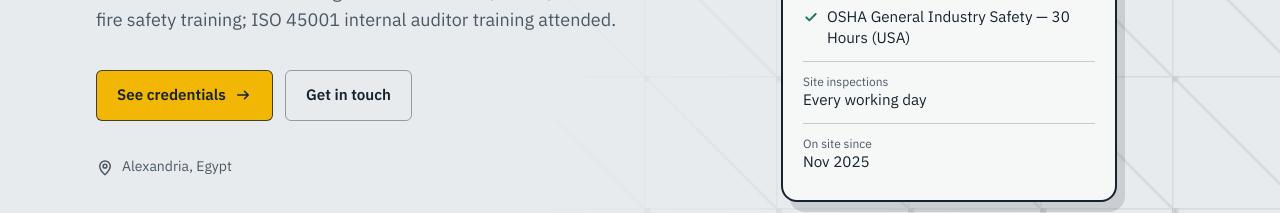
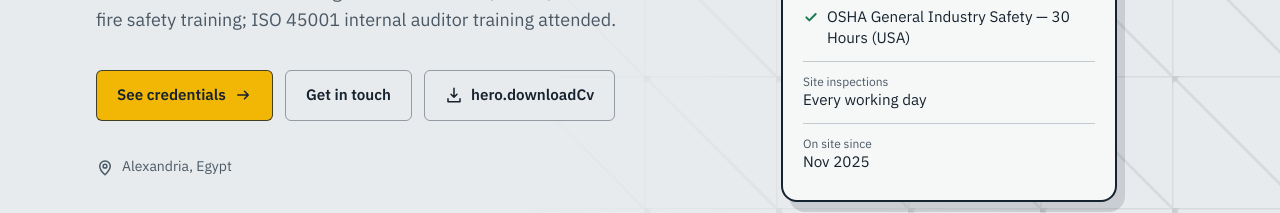
Before and after one commit to AbdulrahmanHabiba/hse-portfolio, a Next.js app: page /en in a window 1280 px wide. Shown: the part 649-862 px from the top of the page. Built offline with nearby package versions, Linux system fonts and the light colour scheme; no server answers.

Commit message:
Add styled CV action and grouped icon-led skills

```diff
--- a/src/components/site/home-hero.tsx
+++ b/src/components/site/home-hero.tsx
@@ -31,6 +31,12 @@ export async function HomeHero({ profile, certifications, since }: Props) {
             <Link href="/contact" className={buttonStyles({ variant: "secondary" })}>
               {t("getInTouch")}
             </Link>
+            {profile.cvUrl ? (
+              <a href={profile.cvUrl} target="_blank" rel="noopener noreferrer" className={buttonStyles({ variant: "secondary" })} aria-label={t("downloadCv")}>
+                <svg aria-hidden="true" viewBox="0 0 24 24" width="18" height="18" fill="none" stroke="currentColor" strokeWidth="2" strokeLinecap="round" strokeLinejoin="round"><path d="M12 3v12m-4-4 4 4 4-4M4 17v4h16v-4"/></svg>
+                {t("downloadCv")}
+              </a>
+            ) : null}
           </div>
 
           <p className="mt-9 flex items-start gap-2 text-sm text-steel">
```
